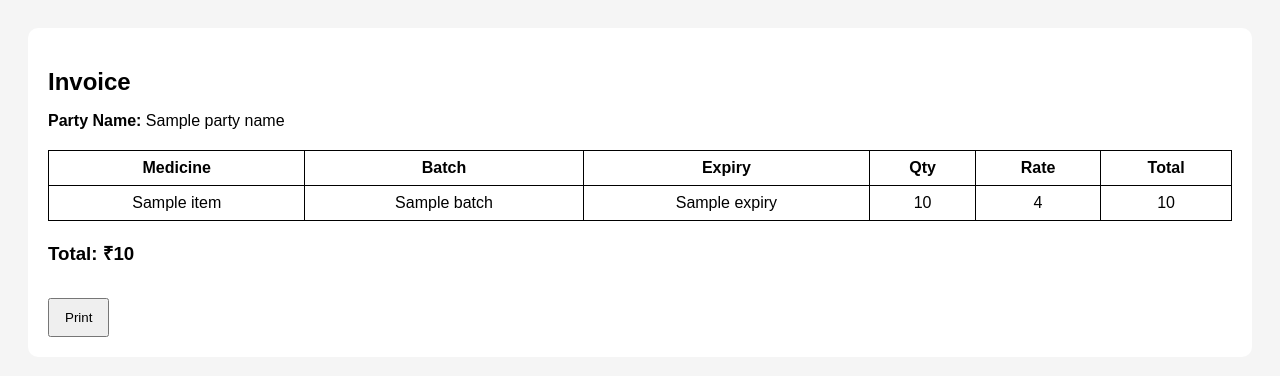
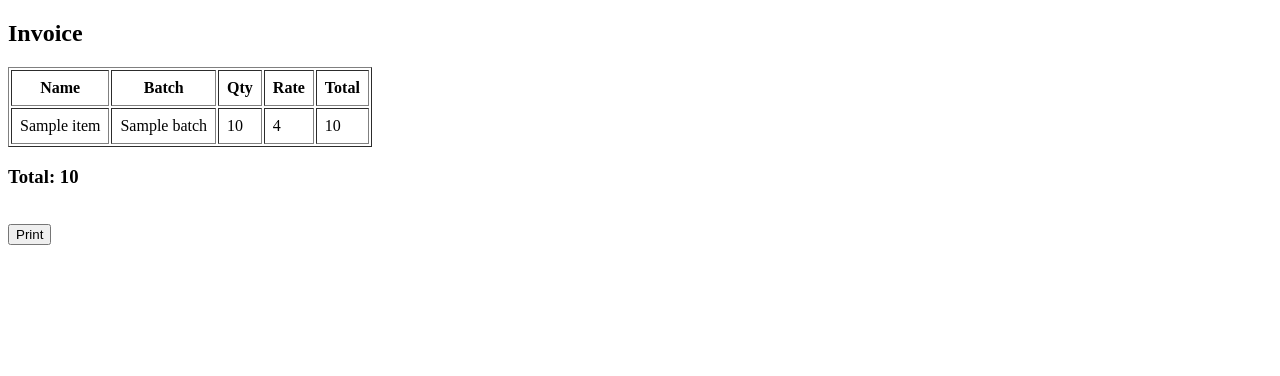
Before and after one commit to Sadiyamd029/pharma-billing, a Flask app: template templates/invoice.html in a window 1280 px wide. Shown: the top 376 px of the page. Run offline with Flask 3, Linux system fonts and the light colour scheme; the template is opened without the code that fills it: most values are stand-ins (such as "Sample title", 1, 10 or a date in 2020).

Commit message:
final working version

```diff
--- a/templates/invoice.html
+++ b/templates/invoice.html
@@ -2,67 +2,15 @@
 <html>
 <head>
     <title>Invoice</title>
-
-    <style>
-        body {
-            font-family: Arial;
-            background: #f5f5f5;
-            padding: 20px;
-        }
-
-        #invoice {
-            background: white;
-            padding: 20px;
-            border-radius: 10px;
-        }
-
-        table {
-            width: 100%;
-            border-collapse: collapse;
-            margin-top: 20px;
-        }
-
-        th, td {
-            border: 1px solid #000;
-            padding: 8px;
-            text-align: center;
-        }
-
-        h2 {
-            margin-bottom: 10px;
-        }
-
-        button {
-            margin-top: 15px;
-            padding: 10px 15px;
-        }
-
-        /* PRINT FIX */
-        @media print {
-            body {
-                background: white;
-            }
-
-            button {
-                display: none;
-            }
-        }
-    </style>
 </head>
-
 <body>
-
-<div id="invoice">
 
 <h2>Invoice</h2>
 
-    <p><strong>Party Name:</strong> {{ party_name }}</p>
-
-    <table>
+<table border="1" cellpadding="8">
     <tr>
-            <th>Medicine</th>
+        <th>Name</th>
         <th>Batch</th>
-            <th>Expiry</th>
         <th>Qty</th>
         <th>Rate</th>
         <th>Total</th>
@@ -72,19 +20,17 @@
     <tr>
         <td>{{ item.name }}</td>
         <td>{{ item.batch }}</td>
-            <td>{{ item.expiry }}</td>
         <td>{{ item.qty }}</td>
         <td>{{ item.rate }}</td>
-            <td>{{ item.total }}</td>
+        <td>{{ item.amount }}</td>
     </tr>
     {% endfor %}
 </table>
 
-    <h3>Total: ₹{{ total }}</h3>
+<h3>Total: {{ total }}</h3>
 
+<br>
 <button onclick="window.print()">Print</button>
-
-</div>
 
 </body>
 </html>
```
Lines whose indentation alone changed are shown as unchanged.
